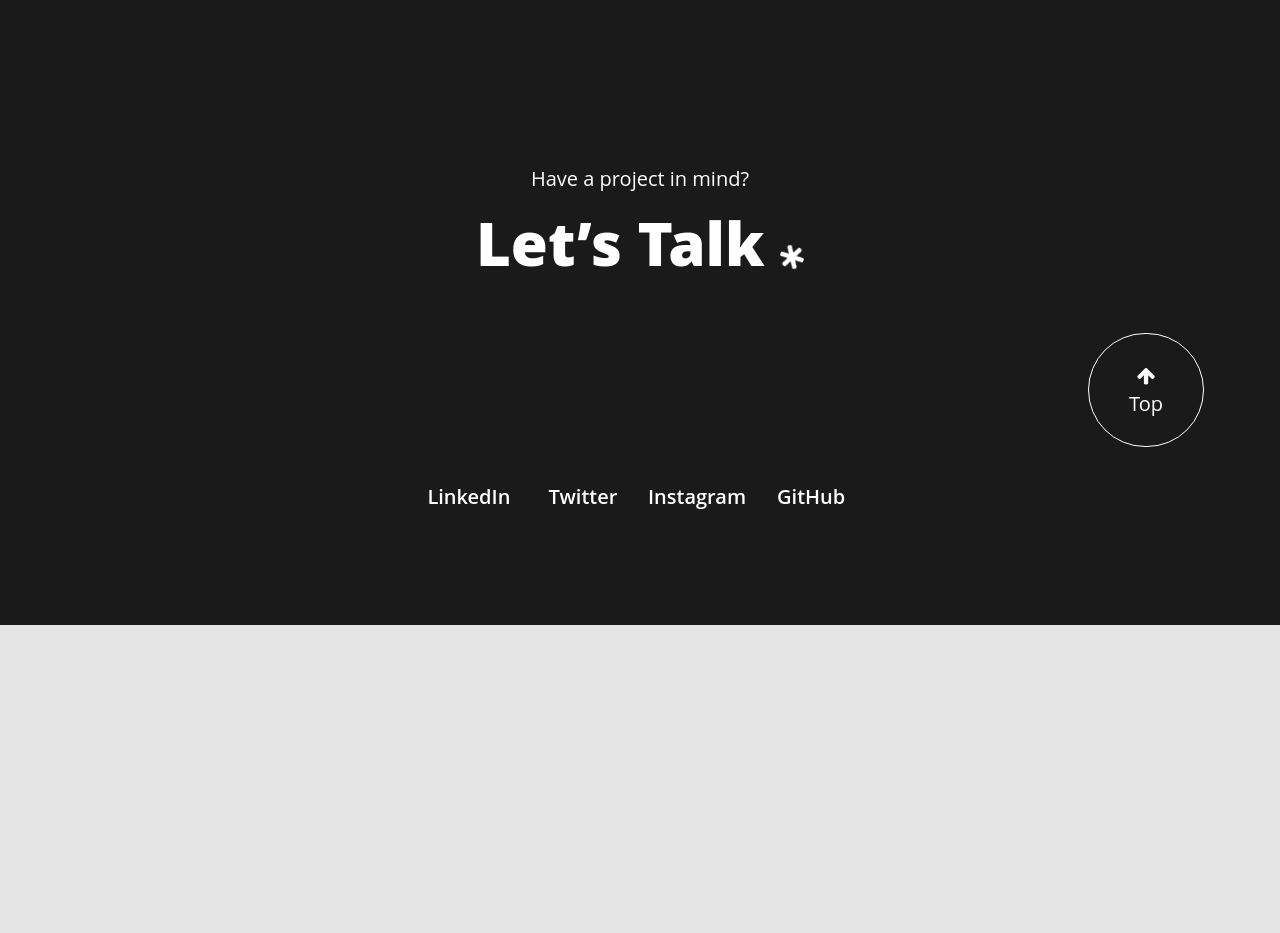
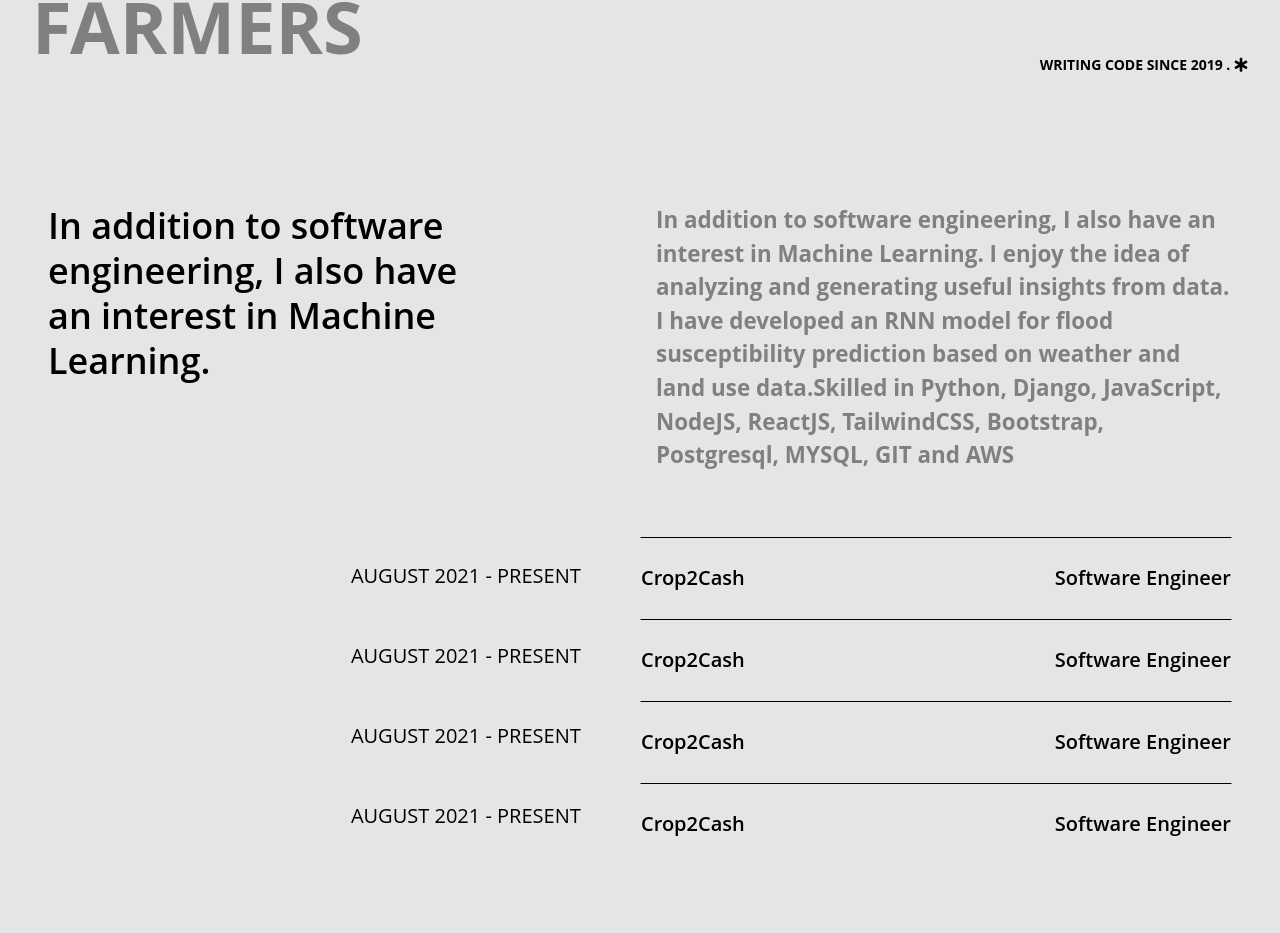
Before and after one commit to EseAlli/ese-dev, a React (Create React App) app: page / in a window 1280 px wide. Shown: the part 679-1612 px from the top of the page. Before the commit the page ends 1304 px from the top, so only its background shows below. Built offline with nearby package versions, Linux system fonts and the light colour scheme.

Commit message:
job component desktop view

```diff
--- a/src/App.js
+++ b/src/App.js
@@ -3,12 +3,16 @@
 import Footer from './components/Footer';
 import Nav from './components/Nav';
 import Hero from './components/Hero';
+import Jobs from './components/Jobs';
+import Projects from './components/Projects'
 
 function App() {
   return (
     <div className="App">
       <Nav/>
       <Hero/>
+      <Jobs/>
+      <Projects/>
       <Footer/>
     </div>
   );
--- a/src/Components/Hero/index.jsx
+++ b/src/Components/Hero/index.jsx
@@ -3,9 +3,10 @@
 const index = () => {
   return (
     <div className="mx-4 md:mx-8">
-        <div className=" text-3xl md:text-5xl lg:text-7xl uppercase leading-tight font-bold">
+        <div className="text-3xl md:text-5xl lg:text-7xl uppercase lg:leading-tight md:leading-tight font-bold">
             <p> Hi, I’m <span className="text-black"> Eseoghene Alli</span>.</p>
             <p>A<span className="text-black"> software developer </span>based in <span className="text-black">Ibadan, Nigeria </span>.Currently, at Crop2Cash<span>, an Agri-Tech that provides digital financial services for farmers </span></p>
+            <p className="text-sm text-black -translate-y-4 text-right">writing code since 2019 . <i className="text-black fa fa-light fa-star-of-life"></i></p>
         </div>
     </div>
   )
--- /dev/null
+++ b/src/Components/Jobs/index.jsx
@@ -0,0 +1,45 @@
+import React from 'react'
+
+const index = () => {
+  return (
+    <div className="md:mx-8 mt-12 py-12">
+        <div className="flex flex-col md:flex-row md:justify-between mb-8">
+            <div className="basis-2/5 p-4">
+                <p className="text-black text-2xl md:text-4xl md:leading-tight font-semibold">In addition to software engineering, I also have an interest in Machine Learning.</p>
+            </div>
+            <div className="basis-2/4 p-4">
+                <p className=" text-[1.4rem] font-bold">In addition to software engineering, I also have an interest in Machine Learning. I enjoy the idea of analyzing and generating useful insights from data. I have developed an RNN model for flood susceptibility prediction based on weather and land use data.Skilled in Python, Django, JavaScript, NodeJS, ReactJS, TailwindCSS, Bootstrap, Postgresql, MYSQL, GIT and AWS</p>
+            </div>
+        </div>
+        <div className="flex justify-between p-4">
+            <div className="basis-[45%] md:text-right text-black md:text-xl md:leading-loose">
+               <p className="py-5">AUGUST 2021 - PRESENT</p>
+               <p className="py-5">AUGUST 2021 - PRESENT</p>
+               <p className="py-5">AUGUST 2021 - PRESENT</p>
+               <p className="py-5">AUGUST 2021 - PRESENT</p>
+            </div>
+            <div className="basis-6/12 text-black md:text-xl md:leading-loose font-semibold">
+                <hr/>
+                <div className="flex flex-col md:flex-row md:justify-between py-5 border border-t-black">
+                    <p>Crop2Cash</p>
+                    <p>Software Engineer</p>
+                </div>
+                <div className="flex flex-col md:flex-row md:justify-between py-5 border border-t-black">
+                    <p>Crop2Cash</p>
+                    <p>Software Engineer</p>
+                </div>
+                <div className="flex flex-col md:flex-row md:justify-between py-5 border border-t-black">
+                    <p>Crop2Cash</p>
+                    <p>Software Engineer</p>
+                </div>
+                <div className="flex flex-col md:flex-row md:justify-between py-5 border border-t-black">
+                    <p>Crop2Cash</p>
+                    <p>Software Engineer</p>
+                </div>
+            </div>
+        </div>
+    </div>
+  )
+}
+
+export default index
--- /dev/null
+++ b/src/Components/Projects/index.jsx
@@ -0,0 +1,11 @@
+import React from 'react'
+
+const index = () => {
+  return (
+    <div>
+        <p>Projects</p>
+    </div>
+  )
+}
+
+export default index
--- /dev/null
+++ b/src/utils/index.js
@@ -0,0 +1,5 @@
+export const project = [
+    {
+        name: "Project Name"
+    }
+]
```
